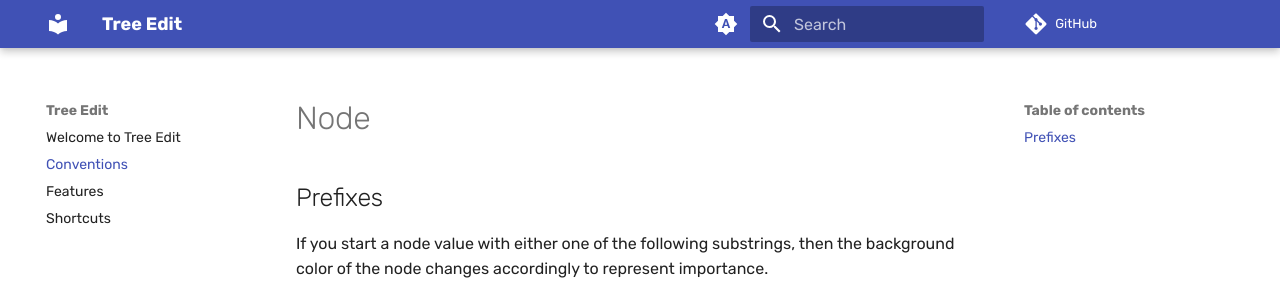
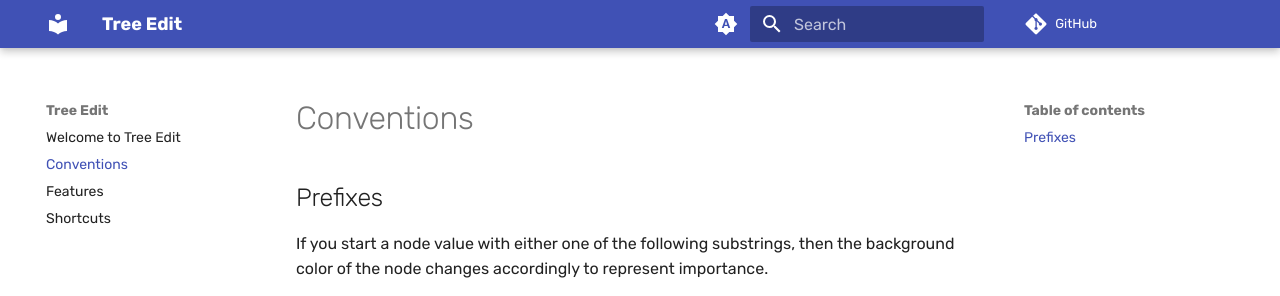
Before and after one commit to treeedit/treeedit, an MkDocs documentation site: the page built from docs/docs/conventions.md, in a window 1280 px wide. Shown: the top 296 px of the page. Built offline with MkDocs 1.6.1 and Material for MkDocs 9.7.7, drawn with Linux system fonts in a browser that asks for light colours; emoji names are drawn with the system emoji font; comment, search, counter and statistics services are not loaded.

Commit message:
Fix title for conventions page

```diff
--- a/docs/docs/conventions.md
+++ b/docs/docs/conventions.md
@@ -2,7 +2,7 @@
 title: Conventions
 ---
 
-# Node
+# Conventions
 
 ## Prefixes
 
```
